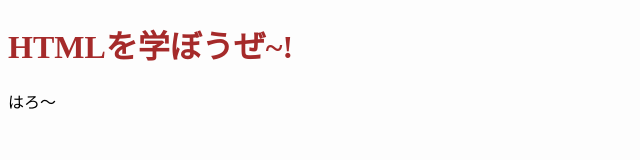
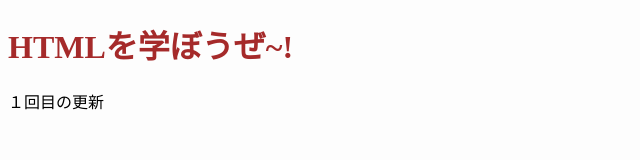
Before and after one commit to tsutsui2402/my_web_page, a plain HTML site: page index.html in a window 1280 px wide. Shown: the full height of the page, 0-640 px from the left. Drawn offline with Linux system fonts and the light colour scheme.

Commit message:
1回目の更新

```diff
--- a/index.html
+++ b/index.html
@@ -19,6 +19,6 @@
 
 <h1>HTMLを学ぼうぜ~!</h1>
 
-<p>はろ～</p>
+<p>１回目の更新</p>
 </body>
 </html>
```
